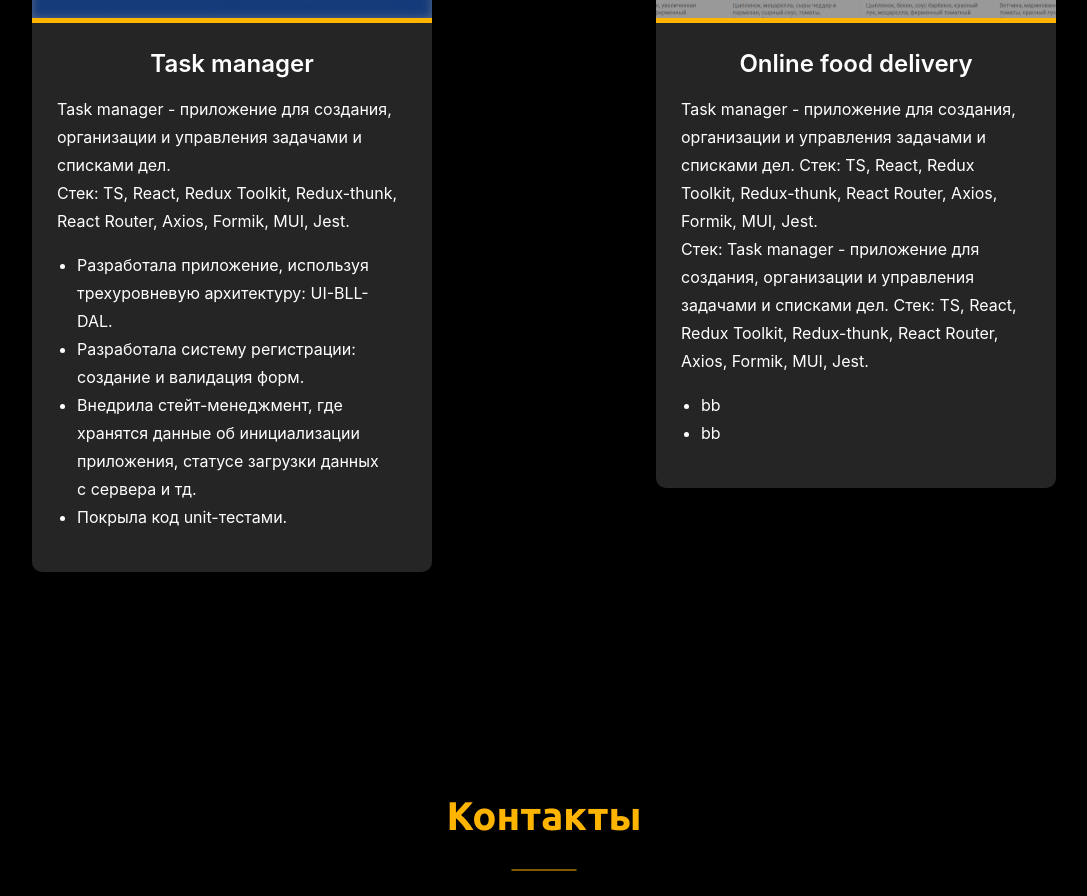
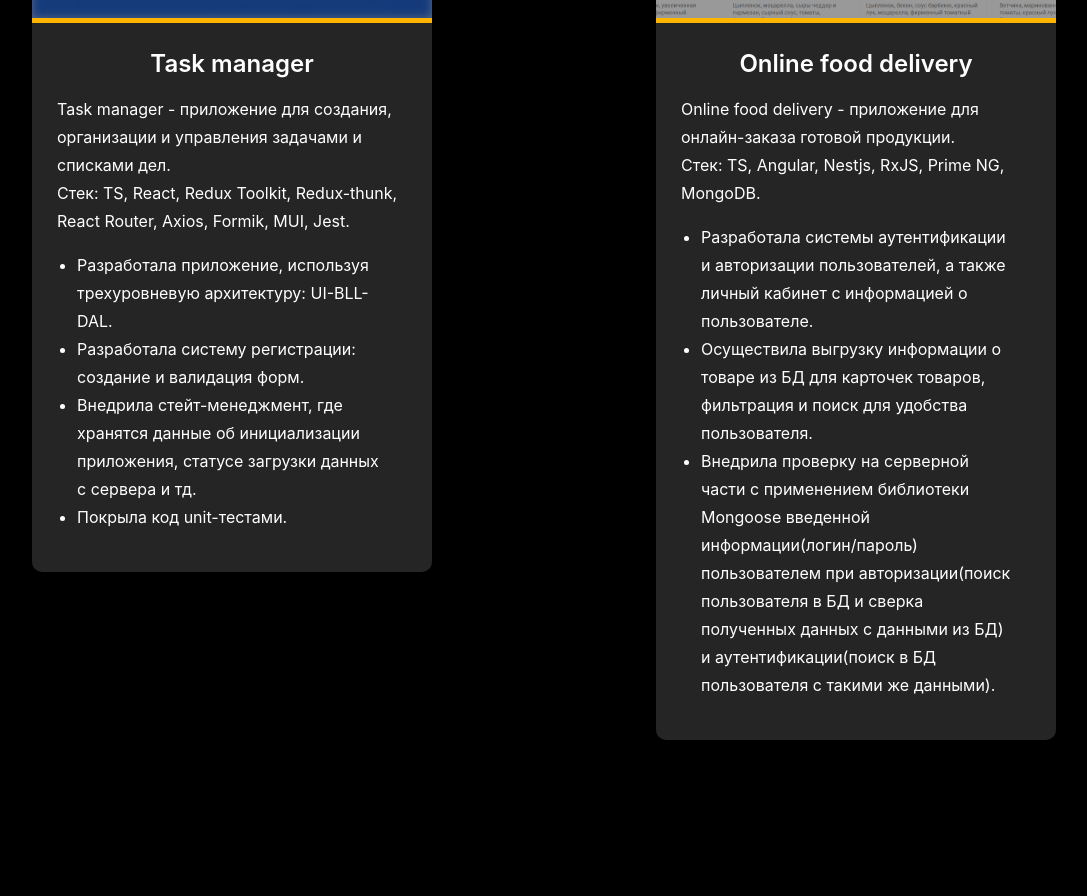
Before and after one commit to ValeriaBog/Portfolio, a React (Create React App) app: page / in a window 1280 px wide. Shown: the part 3422-4318 px from the top of the page, without its empty margins (96-1183 px from the left). Built offline with nearby package versions, Linux system fonts and the light colour scheme.

Commit message:
Added new files

```diff
--- a/package.json
+++ b/package.json
@@ -2,7 +2,7 @@
   "name": "portfolio",
   "version": "0.1.0",
   "private": true,
-  "homepage": "https://ValeriaBog.github.io/portfolio",
+  "homepage": "https://ValeriaBog.github.io/Portfolio",
   "dependencies": {
     "@emailjs/browser": "^3.11.0",
     "@emotion/react": "^11.11.1",
--- a/src/components/myWorks/MyWorks.tsx
+++ b/src/components/myWorks/MyWorks.tsx
@@ -37,17 +37,18 @@ function MyWorks() {
         },
         project3: {
             title: 'Online food delivery',
-            mainDescription: 'Task manager - приложение для создания, организации и управления задачами и списками дел. Стек: TS, React, Redux Toolkit, Redux-thunk, React Router, Axios, Formik, MUI, Jest.',
-            stackDescription: 'Task manager - приложение для создания, организации и управления задачами и списками дел. Стек: TS, React, Redux Toolkit, Redux-thunk, React Router, Axios, Formik, MUI, Jest.',
+            mainDescription: 'Online food delivery - приложение для онлайн-заказа готовой продукции.',
+            stackDescription: 'TS, Angular, Nestjs, RxJS, Prime NG, MongoDB.',
             listDescription: {
-                1: 'bb',
-                2: 'bb',
+                1: 'Разработала системы аутентификации и авторизации пользователей, а также личный кабинет с информацией о пользователе.',
+                2: 'Осуществила выгрузку информации о товаре из БД для карточек товаров, фильтрация и поиск для удобства пользователя.',
+                3: 'Внедрила проверку на серверной части с применением библиотеки Mongoose введенной информации(логин/пароль) пользователем при авторизации(поиск пользователя в БД и сверка полученных данных с данными из БД) и аутентификации(поиск в БД пользователя с такими же данными).',
             },
             link: 'https://github.com/ValeriaBog/Online-ready-to-eat-delivery-service-frontend.git'
         },
         project4: {
             title: 'Flash cards',
-            mainDescription: 'Flash cards- набор карточек, которые используются для обучения и меморизации информации.',
+            mainDescription: 'Flash cards - набор карточек, которые используются для обучения и меморизации информации.',
             stackDescription: 'TS, React, RTK Query, React Router, Radix, React Hook Form.',
             listDescription: {
                 1: 'Разработала переиспользуемые компоненты со Storybook и протестировала их.',
```
